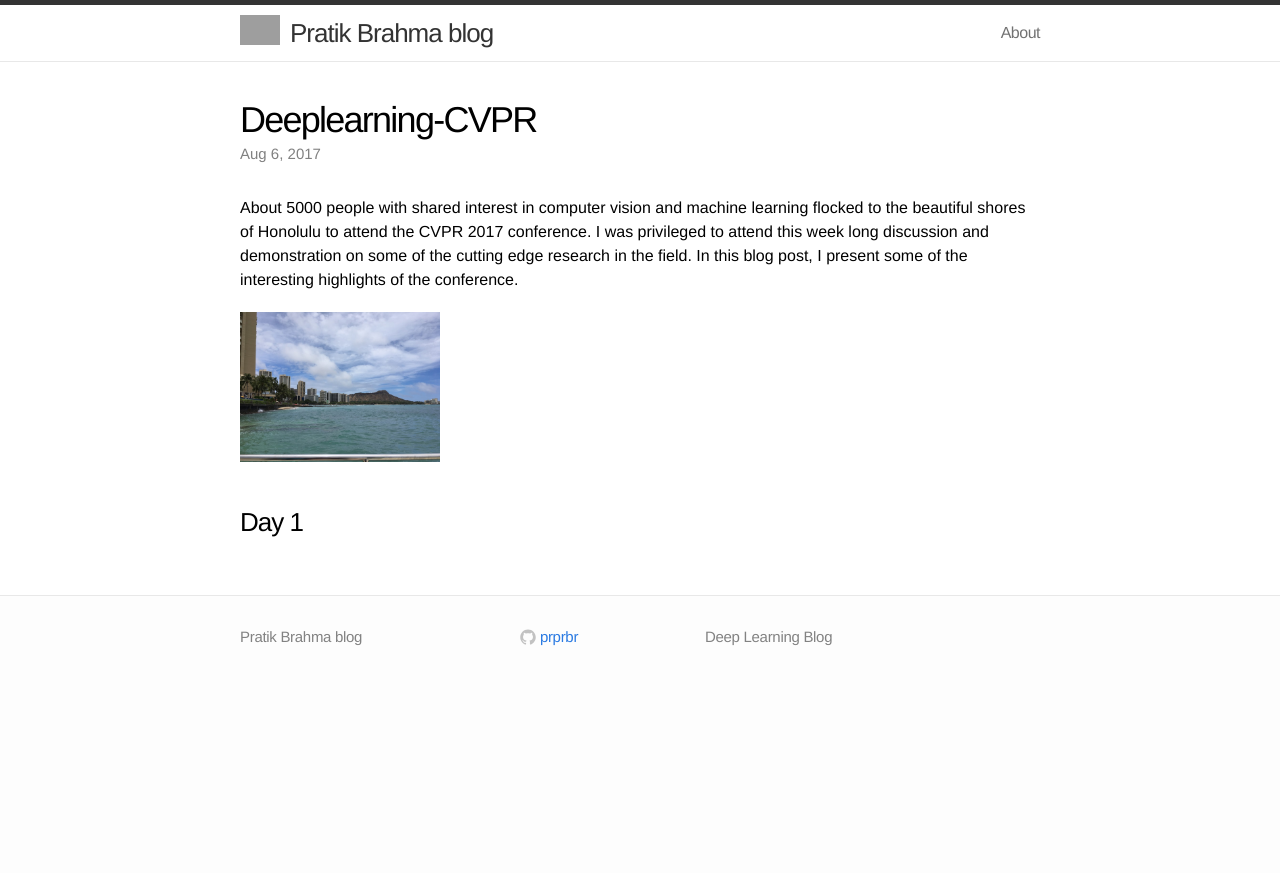
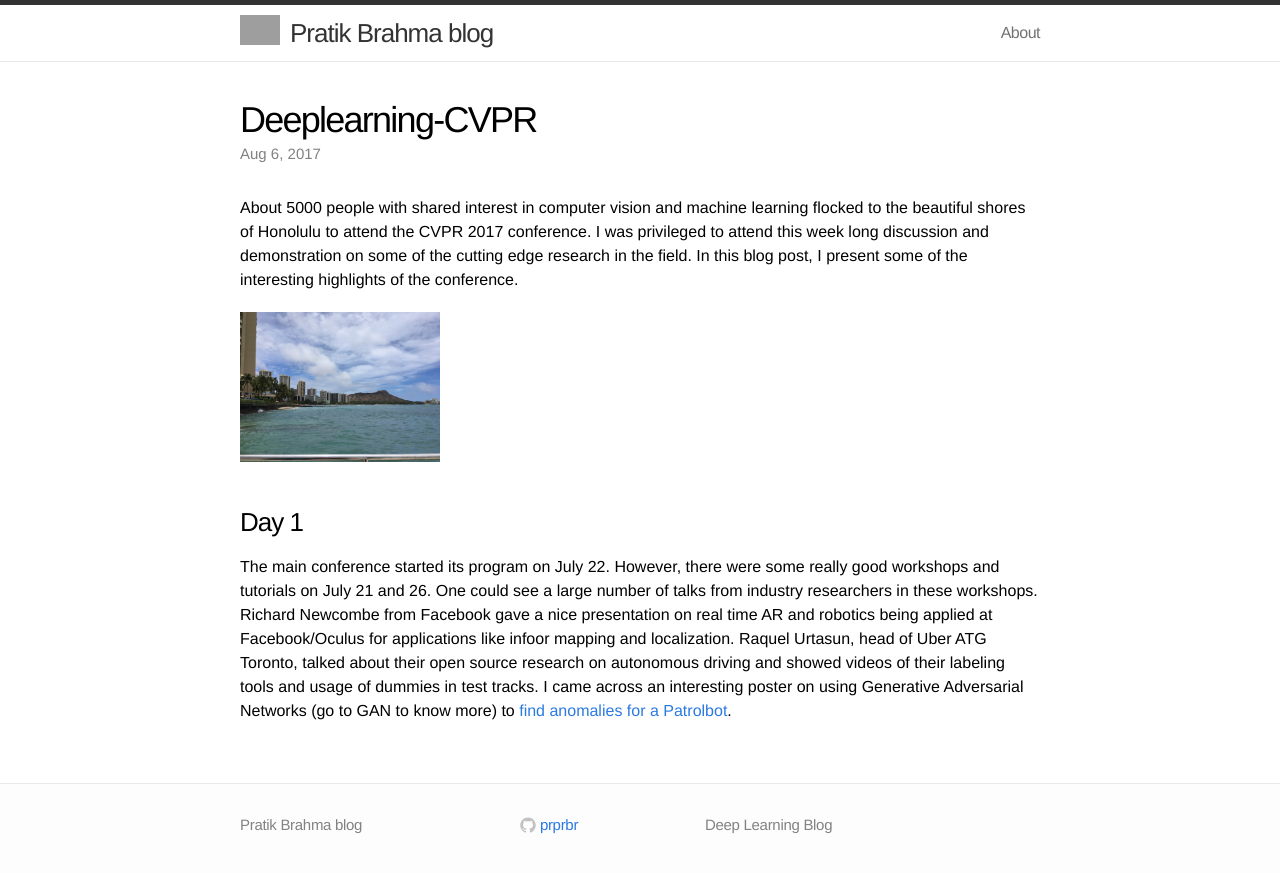
Before and after one commit to prprbr/prprbr.github.io, a Jekyll site: the page built from _posts/2017-08-06-Deeplearning-CVPR.markdown, in a window 1280 px wide. Shown: the top 873 px of the page. Built offline with Jekyll 4.4.1, drawn with Linux system fonts in a browser that asks for light colours; comment, search, counter and statistics services are not loaded; grey boxes are pictures that could not be loaded.

Commit message:
Update 2017-08-06-Deeplearning-CVPR.markdown

```diff
--- a/_posts/2017-08-06-Deeplearning-CVPR.markdown
+++ b/_posts/2017-08-06-Deeplearning-CVPR.markdown
@@ -10,3 +10,5 @@ About 5000 people with shared interest in computer vision and machine learning f
 <img src="/assets/cvpr/honolulu.JPG" width="25%" height="25%" />
 
 ### Day 1
+
+The main conference started its program on July 22. However, there were some really good workshops and tutorials on July 21 and 26. One could see a large number of talks from industry researchers in these workshops. Richard Newcombe from Facebook gave a nice presentation on real time AR and robotics being applied at Facebook/Oculus for applications like infoor mapping and localization.  Raquel Urtasun, head of Uber ATG Toronto, talked about their open source research on autonomous driving and showed videos of their labeling tools and usage of dummies in test tracks. I came across an interesting poster on using Generative Adversarial Networks (go to GAN to know more) to [find anomalies for a Patrolbot](http://juxi.net/workshop/deep-learning-robotic-vision-cvpr-2017/papers/18.pdf).
```
